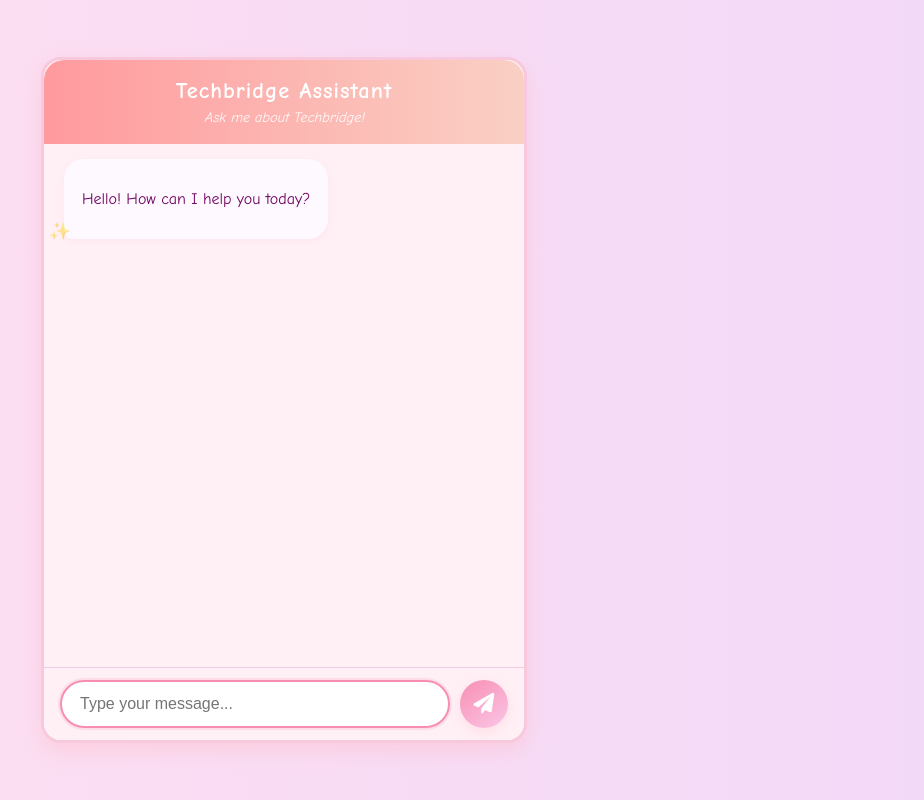
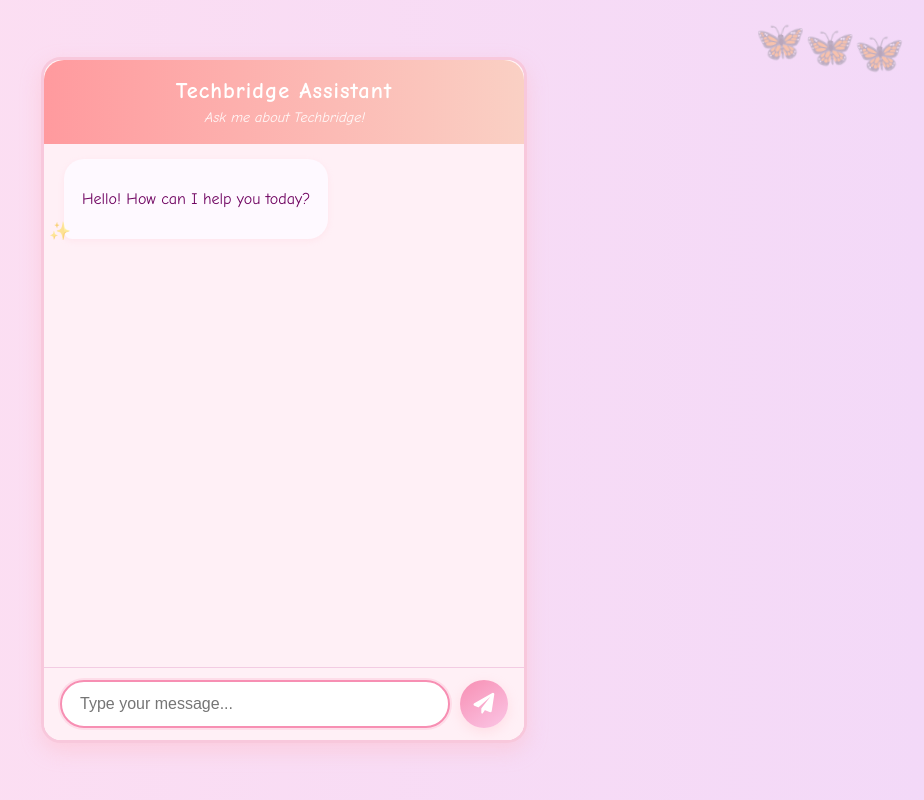
Before and after one commit to LindiweD-Collab/faq-chatbot, a Flask app: page / in a window 1280 px wide. Shown: the whole page, without its empty margins (356-1280 px from the left). Run offline with Flask 3, Linux system fonts and the light colour scheme.

Commit message:
Update style.css

```diff
--- a/static/css/style.css
+++ b/static/css/style.css
@@ -24,7 +24,26 @@ body {
   padding: 15px;
   box-sizing: border-box;
   overflow: hidden;
+  position: relative;
 }
+
+body::before {
+  content: "🦋🦋🦋";
+  font-size: 40px;
+  position: absolute;
+  top: 10px;
+  right: 20px;
+  animation: flutter 10s infinite linear;
+  opacity: 0.3;
+  pointer-events: none;
+}
+
+@keyframes flutter {
+  0% { transform: translateY(0px); }
+  50% { transform: translateY(20px) rotate(10deg); }
+  100% { transform: translateY(0px); }
+}
+
 
 .chat-container {
   width: 100%;
```
